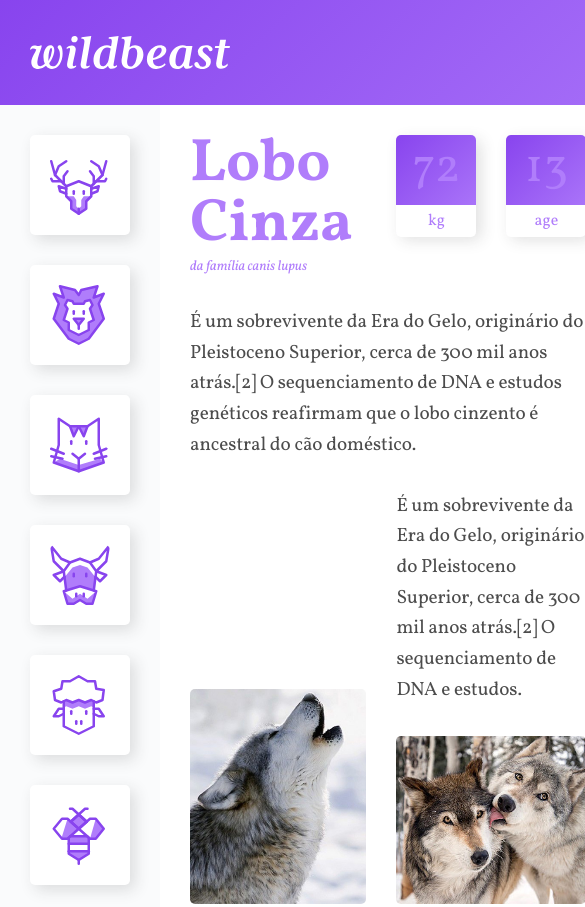
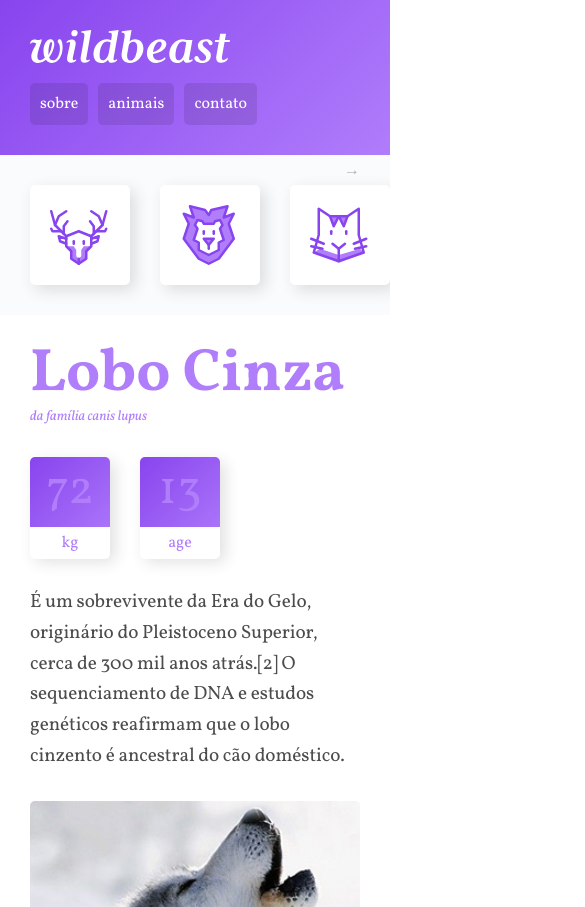
Before and after one commit to joao2206/Wildbeast, a plain HTML site: page index.html in a window 390 px wide. Shown: the top 907 px of the page, 585 px wide, since content can reach past the window. Drawn offline with Linux system fonts and the light colour scheme.

Commit message:
Responsividade do site

```diff
--- a/css/style.css
+++ b/css/style.css
@@ -22,7 +22,7 @@ a {
 
 img {
   display: block;
-  max-width: 100%;
+  width: 100%;
   border-radius: 5px;
 }
 
@@ -34,6 +34,28 @@ img {
     "header header header"
     "sidenav content anuncios"
     "footer footer footer";
+}
+
+@media (max-width: 1200px) {
+  .estrutura {
+    grid-template-areas:
+      "header header header"
+      "sidenav content content"
+      "sidenav anuncios anuncios"
+      "footer footer footer";
+  }
+}
+
+@media (max-width: 760px) {
+  .estrutura {
+    grid-template-columns: 100%;
+    grid-template-areas:
+      "header"
+      "sidenav"
+      "content"
+      "anuncios"
+      "footer";
+  }
 }
 
 /*HEADER*/
@@ -73,6 +95,21 @@ img {
   margin-left: 30px;
 }
 
+@media (max-width: 760px) {
+  .header {
+    grid-template-columns: auto;
+  }
+  .logo {
+    margin-bottom: 20px;
+  }
+  .header nav a {
+    font-size: 1em;
+  }
+  .header li + li {
+    margin-left: 10px;
+  }
+}
+
 /*SIDENAV*/
 .sidenav {
   grid-area: sidenav;
@@ -96,6 +133,44 @@ img {
   background: #b07dfb;
 }
 
+@keyframes seta {
+  from {
+    right: 30px;
+  }
+  to {
+    right: 20px;
+  }
+}
+
+@media (max-width: 760px) {
+  .sidenav {
+    position: relative;
+    overflow-x: auto;
+    -webkit-overflow-scrolling: touch;
+    -ms-overflow-style: -ms-autohiding-scrollbar;
+  }
+  .sidenav::after {
+    content: "→";
+    position: absolute;
+    top: 5px;
+    right: 30px;
+    color: rgba(0, 0, 0, 0.3);
+    animation: seta 0.5s ease-in 0s infinite alternate;
+  }
+  .sidenav ul {
+    display: flex;
+  }
+  .sidenav li {
+    flex: 1 0 60px;
+  }
+  .sidenav {
+    padding: 0 30px;
+  }
+  .sidenav li a {
+    margin: 30px 30px 30px 0;
+  }
+}
+
 /*CONTENT*/
 .content {
   grid-area: content;
@@ -105,6 +180,12 @@ img {
   display: grid;
   grid-template-columns: 1fr 1fr;
   gap: 30px;
+}
+
+@media (max-width: 600px) {
+  .content {
+    grid-template-columns: auto;
+  }
 }
 
 .col-wide {
@@ -229,6 +310,7 @@ p {
   align-content: start;
   padding: 30px;
   gap: 30px;
+  grid-template-columns: repeat(auto-fit, minmax(150px, 1fr));
 }
 
 /*FOOTER*/
--- a/index.html
+++ b/index.html
@@ -55,7 +55,7 @@
 
       <img class="imagem-1" src="img/wolf1.jpg" alt="Wolf 1">
 
-      <p>É um sobrevivente da Era do Gelo, originário do Pleistoceno Superior, cerca de 300 mil anos atrás.[2] O sequenciamento de DNA e estudos.</p>
+      <p class="destaque">É um sobrevivente da Era do Gelo, originário do Pleistoceno Superior, cerca de 300 mil anos atrás.[2] O sequenciamento de DNA e estudos.</p>
 
       <img class="imagem-2" src="img/wolf2.jpg" alt="Wolf 2">
 
@@ -99,7 +99,6 @@
       <p>João Pedro © 2024. Alguns direitos reservados para a Origamid.</p>
     </footer>
 
-
   </div>
 
 </body>
```
